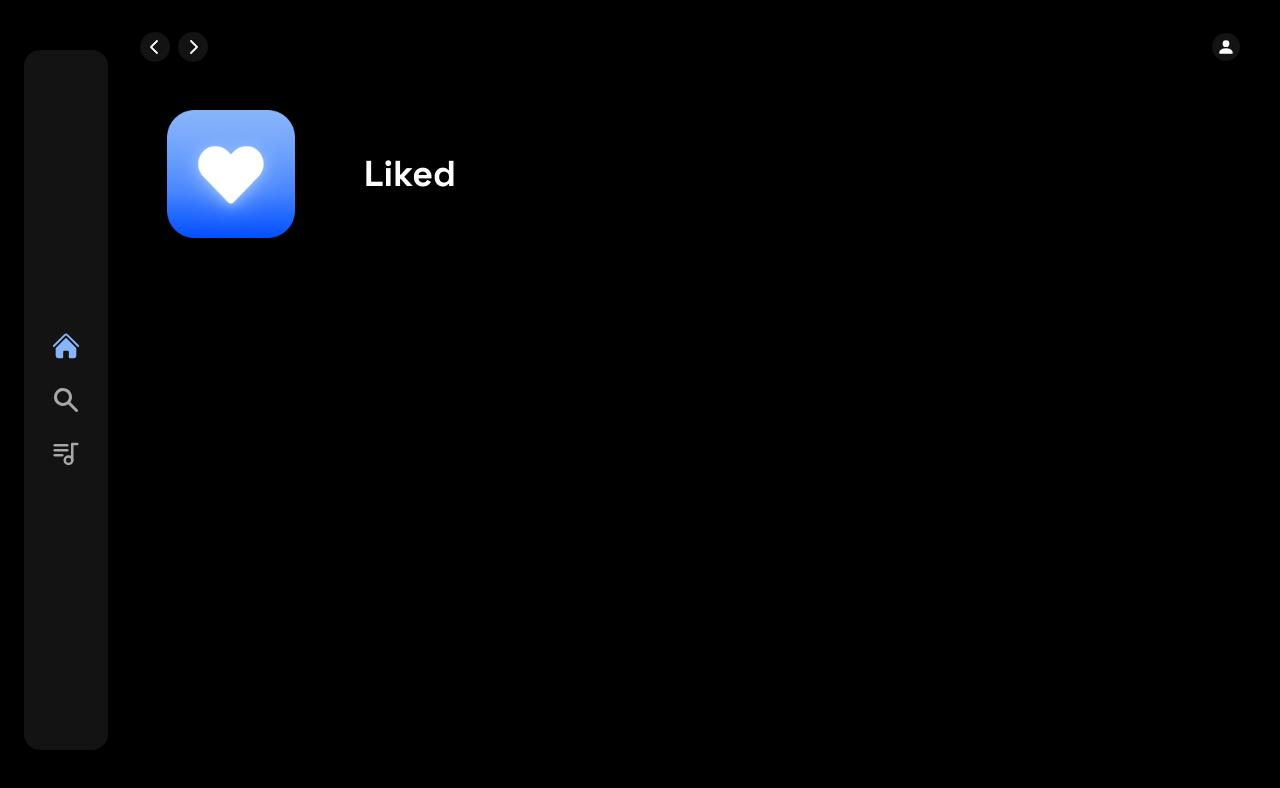
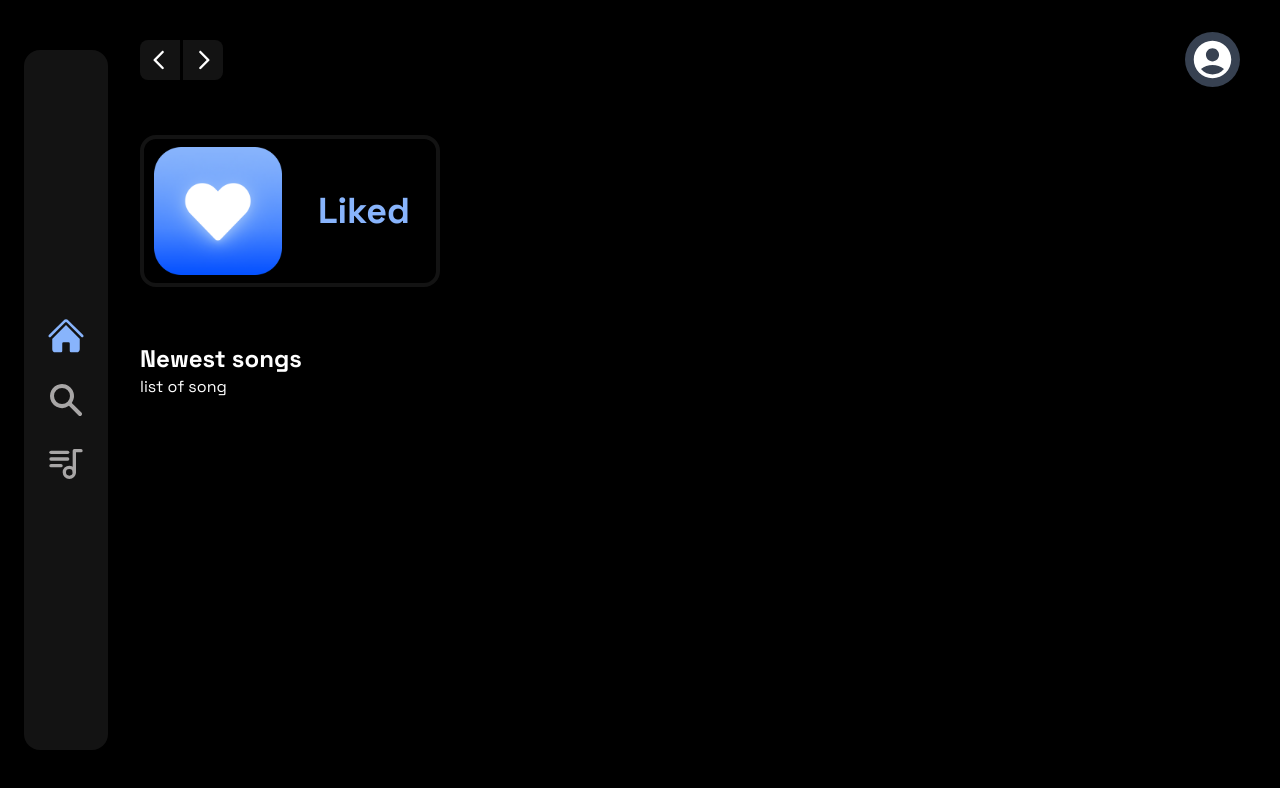
Before and after one commit to yokirain123/Lerify, a Next.js app in the folder lerify/: page / in a window 1280 px wide. Shown: the top 788 px of the page. Built offline with nearby package versions, Linux system fonts and the light colour scheme.

Commit message:
part of the front is made

```diff
--- a/lerify/app/(site)/page.tsx
+++ b/lerify/app/(site)/page.tsx
@@ -6,12 +6,19 @@ export default function Home() {
     <div className="bg-black rounded-xl h-full w-full overflow-hidden overflow-y-auto">
       <Header>
         <div className="mb-2 text-4xl text-white font-black py-4">
-
           <div className="grid grid-cols-1 sm:grid-cols-2 xl:grid-cols-3 2xl:grid-cols-4 gap-3 mt-4">
-            <ListItem image="/images/like.png" name={"Liked"} href={"Liked"}/>
+            <ListItem image="/images/like.png" name={"Liked"} href={"Liked"} />
           </div>
         </div>
       </Header>
+      <div className="mt-2 mb-7 px-6">
+        <div className="flex justify-between items-center">
+          <h1 className="text-white font-black text-2xl">Newest songs</h1>
+        </div>
+        <div className="text-white">
+          list of song
+        </div>
+      </div>
     </div>
   );
 }
--- a/lerify/components/Button.tsx
+++ b/lerify/components/Button.tsx
@@ -1,5 +1,5 @@
 import React, { forwardRef } from "react";
-import { BsPersonFill } from "react-icons/bs";
+import { MdAccountCircle } from "react-icons/md";
 import { twMerge } from "tailwind-merge";
 
 interface ButtonProps extends React.ButtonHTMLAttributes<HTMLButtonElement> {}
@@ -13,7 +13,7 @@ const Button = forwardRef<HTMLButtonElement, ButtonProps>(
           `
             w-full
             rounded-full
-            bg-[var(--bg-color)]
+            bg-gray-700
             border
             border-transparent
             disabled:cursor-not-allowed
@@ -29,7 +29,7 @@ const Button = forwardRef<HTMLButtonElement, ButtonProps>(
         ref={ref}
         {...props}
       >
-        <BsPersonFill size={18} />
+        <MdAccountCircle size={45} />
         {children}
       </button>
     );
--- a/lerify/components/Header.tsx
+++ b/lerify/components/Header.tsx
@@ -28,36 +28,36 @@ const Header: React.FC<HeaderProps> = ({children, className}) => {
       )}
     >
       <div className="w-full mb-4 flex items-center justify-between">
-        <div className="hidden md:flex gap-x-2 items-center">
+        <div className="hidden md:flex gap-[3px] items-center">
           <button
             onClick={() => router.back()}
-            className="rounded-full bg-[var(--bg-color)] flex items-center justify-center"
+            className="rounded-l-lg bg-[var(--bg-color)] flex items-center justify-center"
           >
             <RxCaretLeft
               className="text-white hover:text-[var(--accent-color)] transition duration-300"
-              size={30}
+              size={40}
             />
           </button>
           <button
             onClick={() => router.forward()}
-            className="rounded-full bg-[var(--bg-color)] flex items-center justify-center"
+            className="rounded-r-lg bg-[var(--bg-color)] flex items-center justify-center"
           >
             <RxCaretRight
               className="text-white hover:text-[var(--accent-color)] transition duration-300"
-              size={30}
+              size={40}
             />
           </button>
         </div>
         <div className="flex md:hidden gap-x-2 items-center">
           <button>
             <HiHome
-              size={30}
+              size={60}
               className="rounded-full p-2  flex items-center justify-center text-white hover:text-[var(--accent-color)] transition duration-300 bg-[var(--bg-color)]"
             />
           </button>
           <button>
             <HiSearch
-              size={30}
+              size={60}
               className="rounded-full p-2 flex items-center justify-center text-white hover:text-[var(--accent-color)] transition duration-300 bg-[var(--bg-color)]"
             />
           </button>
--- a/lerify/components/ListItem.tsx
+++ b/lerify/components/ListItem.tsx
@@ -32,9 +32,9 @@ const ListItem: React.FC<ListItemProps> = ({ image, name, href }) => {
       onClick={onClick}
       onMouseEnter={handleMouseEnter}
       onMouseLeave={handleMouseLeave}
-      className="relative group flex items-center justify-around rounded-md overflow-hidden gap-x-4 pr-4"
+      className="relative group flex items-center sm:w-[300px] justify-around rounded-2xl py-2  overflow-hidden gap-x-4 pr-4 border-4 border-[var(--bg-color)]"
     >
-      <div className="relative min-h-[64px] min-w-[64px] h-[128px] w-[128px]">
+      <div className="relative min-h-[64px] sm:w-[128px] sm:h-[128px] min-w-[64px] h-[50px] w-[50px]">
         {" "}
         {/* Explicit size is important */}
         <Image className="object-cover" fill src={image} alt="Liked" />
@@ -47,7 +47,7 @@ const ListItem: React.FC<ListItemProps> = ({ image, name, href }) => {
           <FaPlay size={30} className="text-white text-2xl" />
         </div>
       </div>
-      <p>{name}</p>
+      <p className="text-[var(--accent-color)] font-bold">{name}</p>
     </button>
   );
 };
--- a/lerify/components/SidebarItem.tsx
+++ b/lerify/components/SidebarItem.tsx
@@ -37,7 +37,7 @@ const SidebarItem: React.FC<SidebarItemProps> = ({
         active && "text-[var(--accent-color)] "
       )}
     >
-      <Icon className="flex-shrink-0" size={30} />
+      <Icon className="" size={40} />
     </Link>
   );
 };
--- a/lerify/tailwind.config.ts
+++ b/lerify/tailwind.config.ts
@@ -12,6 +12,9 @@ const config: Config = {
         "accent-color": "var(--accent-color)",
         "inactive-text": "var(--inactive-text)",
         "bg-color": "var(--bg-color)",
+      },
+      dropShadow: {
+        'white': '0 35px 35px rgba(255, 255, 255, 0.25)',
       }
     },
   },
```
